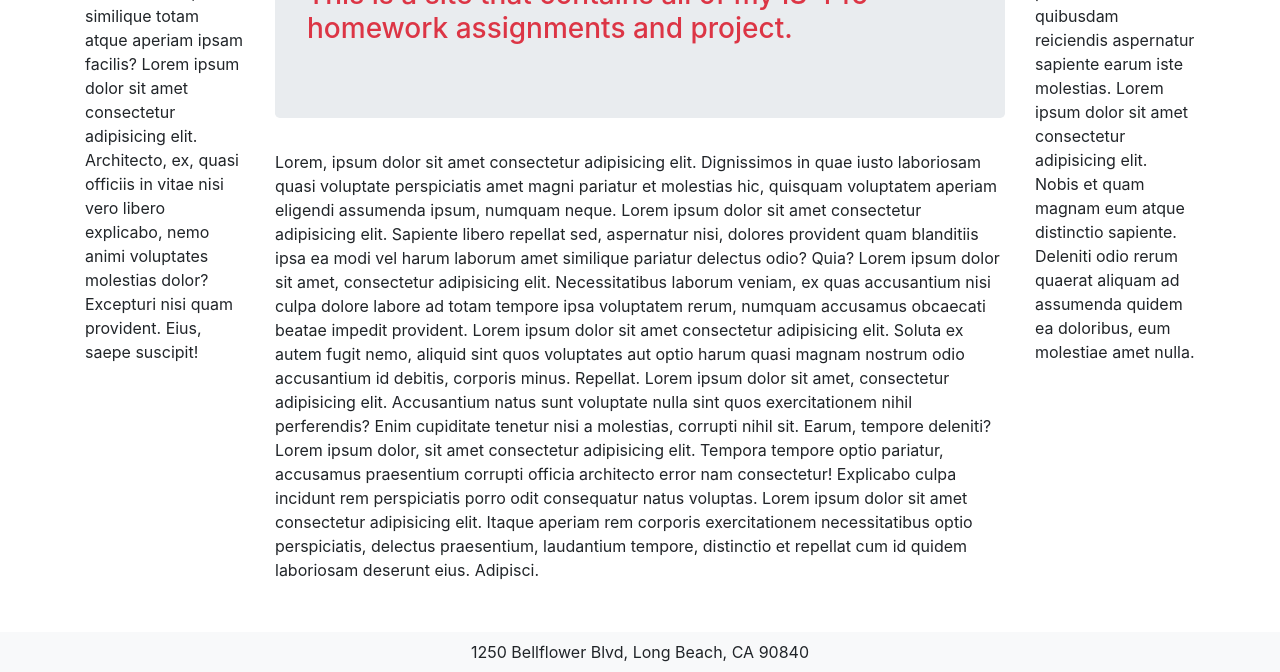
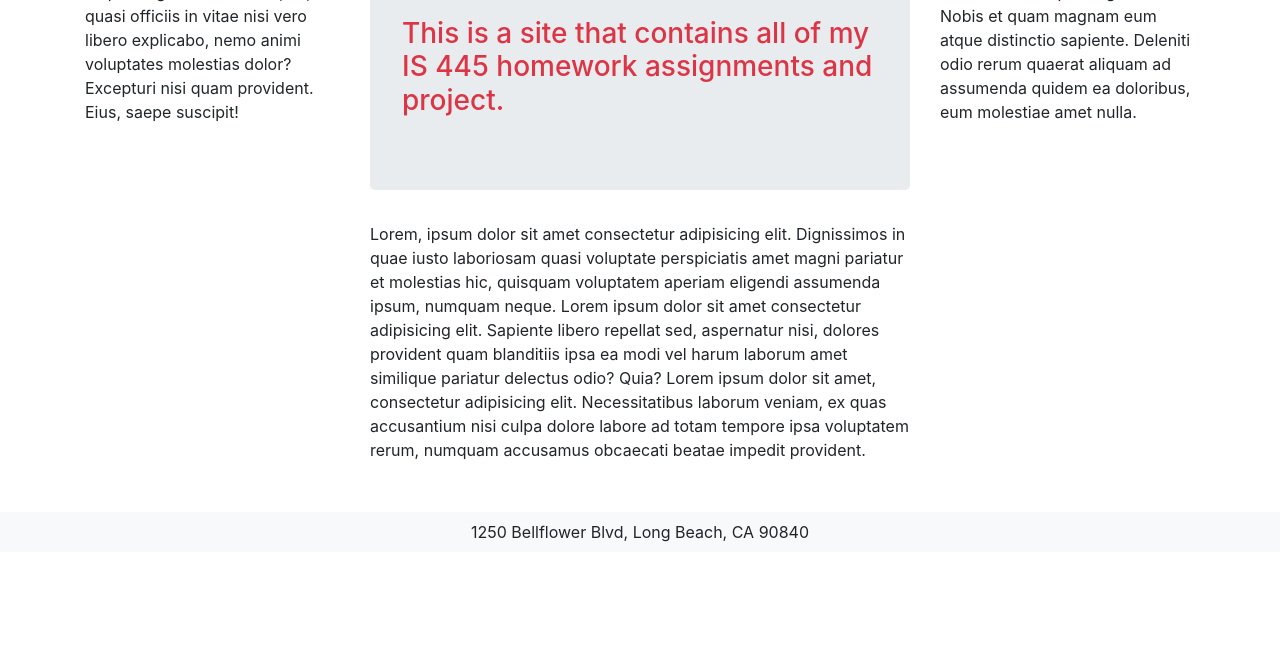
Before and after one commit to johntradiction/IS445-studentpage, a website: page website/index.html in a window 1280 px wide. Shown: the part 399-1071 px from the top of the page. After the commit the page ends 951 px from the top, so only its background shows below. Drawn offline with nearby package versions, Linux system fonts and the light colour scheme.

Commit message:
homepage text

```diff
--- a/website/index.html
+++ b/website/index.html
@@ -54,10 +54,10 @@
   <body>
     <div class="container">
       <div class="row">
-        <div class="col-2">
+        <div class="col-3">
           Lorem ipsum, dolor sit amet consectetur adipisicing elit. Deleniti, earum numquam dolorem quod inventore, praesentium hic laudantium, tenetur officiis vel fuga dolores. Quod, sint similique totam atque aperiam ipsam facilis? Lorem ipsum dolor sit amet consectetur adipisicing elit. Architecto, ex, quasi officiis in vitae nisi vero libero explicabo, nemo animi voluptates molestias dolor? Excepturi nisi quam provident. Eius, saepe suscipit!
         </div>
-          <div class="col-8">
+          <div class="col-6">
             <div class="jumbotron">
               <h1 class="text-primary">Welcome to my site</h1>
               <br/>
@@ -68,12 +68,8 @@
             Lorem, ipsum dolor sit amet consectetur adipisicing elit. Dignissimos in quae iusto laboriosam quasi voluptate perspiciatis amet magni pariatur et molestias hic, quisquam voluptatem aperiam eligendi assumenda ipsum, numquam neque.
             Lorem ipsum dolor sit amet consectetur adipisicing elit. Sapiente libero repellat sed, aspernatur nisi, dolores provident quam blanditiis ipsa ea modi vel harum laborum amet similique pariatur delectus odio? Quia?
             Lorem ipsum dolor sit amet, consectetur adipisicing elit. Necessitatibus laborum veniam, ex quas accusantium nisi culpa dolore labore ad totam tempore ipsa voluptatem rerum, numquam accusamus obcaecati beatae impedit provident.
-            Lorem ipsum dolor sit amet consectetur adipisicing elit. Soluta ex autem fugit nemo, aliquid sint quos voluptates aut optio harum quasi magnam nostrum odio accusantium id debitis, corporis minus. Repellat.
-            Lorem ipsum dolor sit amet, consectetur adipisicing elit. Accusantium natus sunt voluptate nulla sint quos exercitationem nihil perferendis? Enim cupiditate tenetur nisi a molestias, corrupti nihil sit. Earum, tempore deleniti?
-            Lorem ipsum dolor, sit amet consectetur adipisicing elit. Tempora tempore optio pariatur, accusamus praesentium corrupti officia architecto error nam consectetur! Explicabo culpa incidunt rem perspiciatis porro odit consequatur natus voluptas.
-            Lorem ipsum dolor sit amet consectetur adipisicing elit. Itaque aperiam rem corporis exercitationem necessitatibus optio perspiciatis, delectus praesentium, laudantium tempore, distinctio et repellat cum id quidem laboriosam deserunt eius. Adipisci.
           </div>
-        <div class="col-2">
+        <div class="col-3">
             Lorem ipsum dolor sit amet consectetur adipisicing elit. Iste aliquam voluptate sequi. Nesciunt autem suscipit, facilis tempore, itaque ipsum dolores dignissimos harum praesentium quibusdam reiciendis aspernatur sapiente earum iste molestias. Lorem ipsum dolor sit amet consectetur adipisicing elit. Nobis et quam magnam eum atque distinctio sapiente. Deleniti odio rerum quaerat aliquam ad assumenda quidem ea doloribus, eum molestiae amet nulla.
         </div>
       </div>
```
